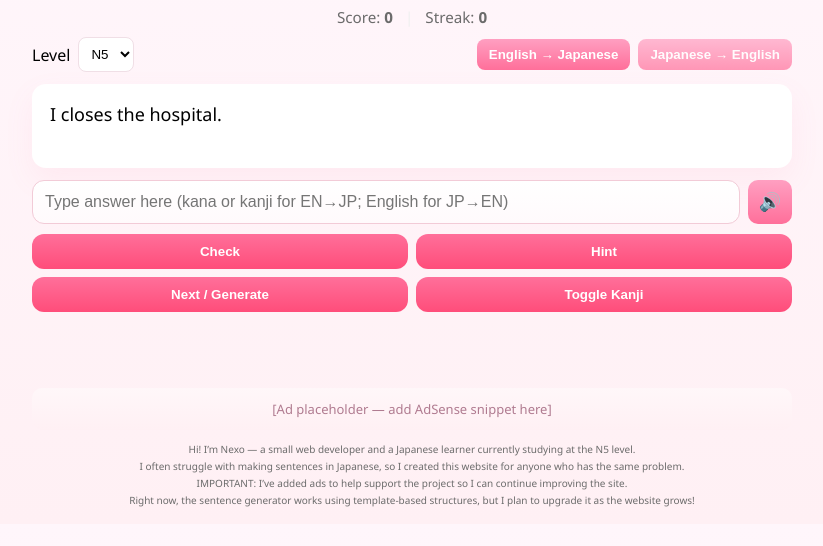
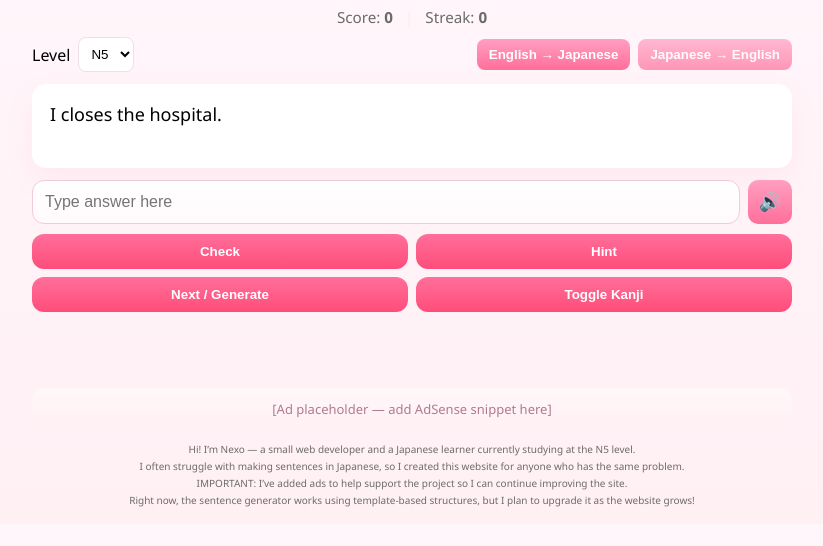
Before and after one commit to nexothedevloper-rgb/nexothedevloper-rgb.github.io, a plain HTML site: page index.html in a window 1280 px wide. Shown: the part 82-628 px from the top of the page, without its empty margins (228-1051 px from the left). Drawn offline with Linux system fonts and the light colour scheme.

Commit message:
Update index.html

```diff
--- a/index.html
+++ b/index.html
@@ -41,7 +41,7 @@
       <div id="sentence" class="sentence-card">Press <strong>Next / Generate</strong> to create a sentence</div>
 
       <div class="input-row">
-        <input id="userInput" autocomplete="off" placeholder="Type answer here (kana or kanji for EN→JP; English for JP→EN)">
+        <input id="userInput" autocomplete="off" placeholder="Type answer here ">
         <button id="listenBtn" class="listen-btn" onclick="speakInput()" title="Listen">🔊</button>
       </div>
 
```
